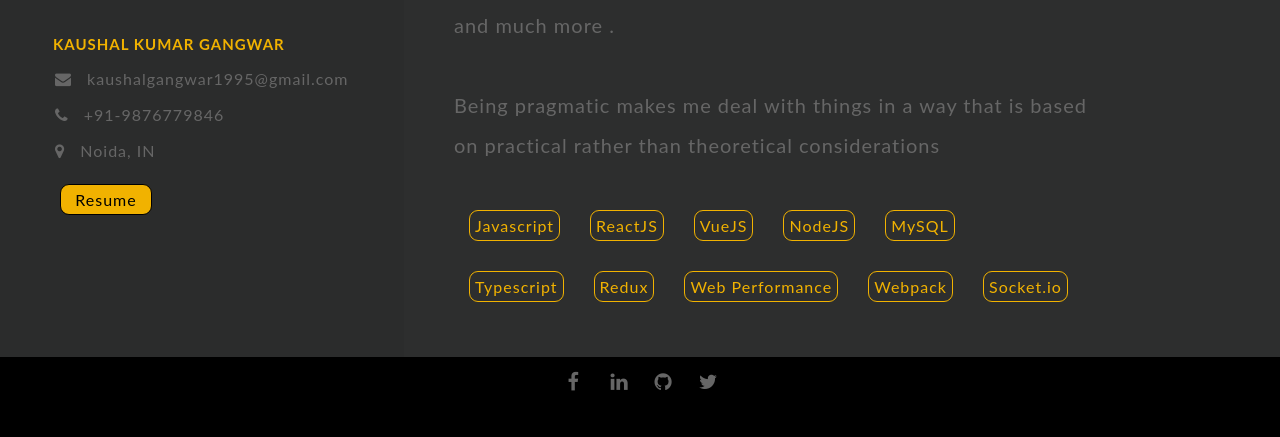
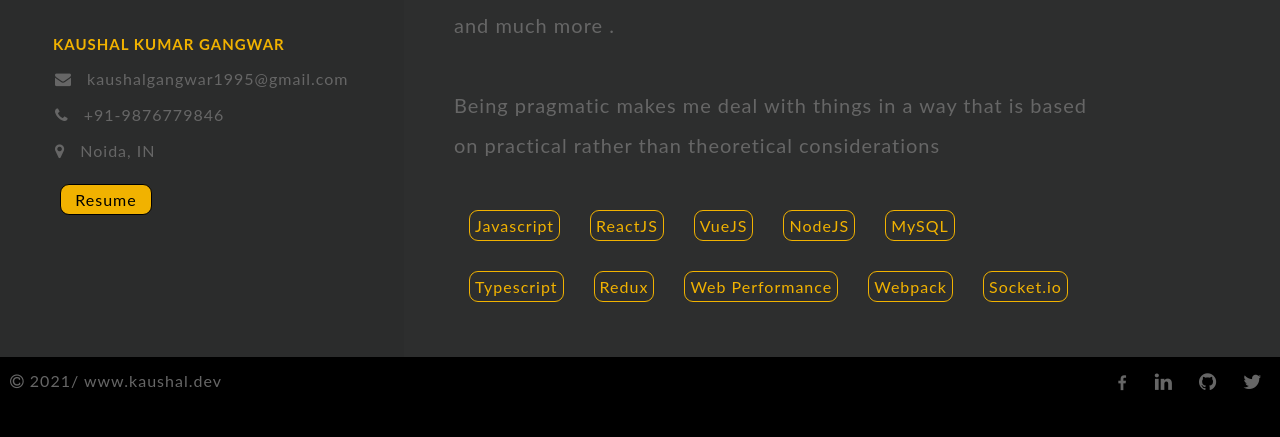
Before and after one commit to KaushalGangwar/KaushalGangwar.github.io, a plain HTML site: page index.html in a window 1280 px wide. Shown: the part 395-832 px from the top of the page. Drawn offline with Linux system fonts and the light colour scheme.

Commit message:
Copyright

```diff
--- a/index.html
+++ b/index.html
@@ -51,7 +51,11 @@
           </div>
       </main>
       <footer class="footer">
-        <nav>
+        <div style="margin-top: 14px;margin-left: 10px">
+          <a class="fa fa-copyright"></a>
+          <span class="footer-text">2021/ www.kaushal.dev</span>
+        </div>
+        <nav style="margin-right: 10px">
           <a aria-hidden="true" href="https://www.facebook.com/Imkg27" target="_blank" class="fa fa-facebook"></a>
                 <a aria-hidden="true" href="https://www.linkedin.com/in/kaushal-gangwar-2b604b7b" target="_blank" class="fa fa-linkedin"></a>
                 <a aria-hidden="true" href="https://github.com/KaushalGangwar" target="_blank" class="fa fa-github"></a>
--- a/main.css
+++ b/main.css
@@ -42,11 +42,13 @@ body{
         width: 80px;
         padding: 5px;
         margin: 15px;
-        transition: width 2s;
+        transition: width 2s, font-size 2s ease;
+    }
 
-    }
     .button:hover {
         width: 150px;
+        font-weight: bold;
+        font-size: 20px;
     }
 
 
@@ -90,23 +92,19 @@ body{
     }
 
     .fa {
-        padding: 10px;
+      padding: 10px;
       text-align: center;
       text-decoration: none;
       background: transparent;
       color: #666666;
     }
 
-    .fa:hover{
+
+    .fa-facebook:hover,
+    .fa-github:hover,
+    .fa-linkedin:hover,
+    .fa-twitter:hover{
         color: #f1b200
-    }
-
-    .fa-facebook {
-      padding: 10px;
-      font-size: 20px;
-      width: 15px;
-      height: 50px;
-      margin: 5px 2px;
     }
 
     .fa-linkedin {
@@ -132,6 +130,10 @@ body{
       height: 50px;
       margin: 5px 2px;
 
+    }
+
+    .fa-copyright {
+        padding: 0px
     }
 
     .right {
@@ -181,9 +183,14 @@ body{
         background-color: black;
         color: rgb(175, 162, 162);
         display: flex;
-        justify-content: center;
-        align-items: center;
+        justify-content: space-between;
         height: 80px;
+    }
+
+    .footer-text {
+        width: 15px;
+        height: 50px;
+        color: #666666;
     }
 
     .skills {
```
